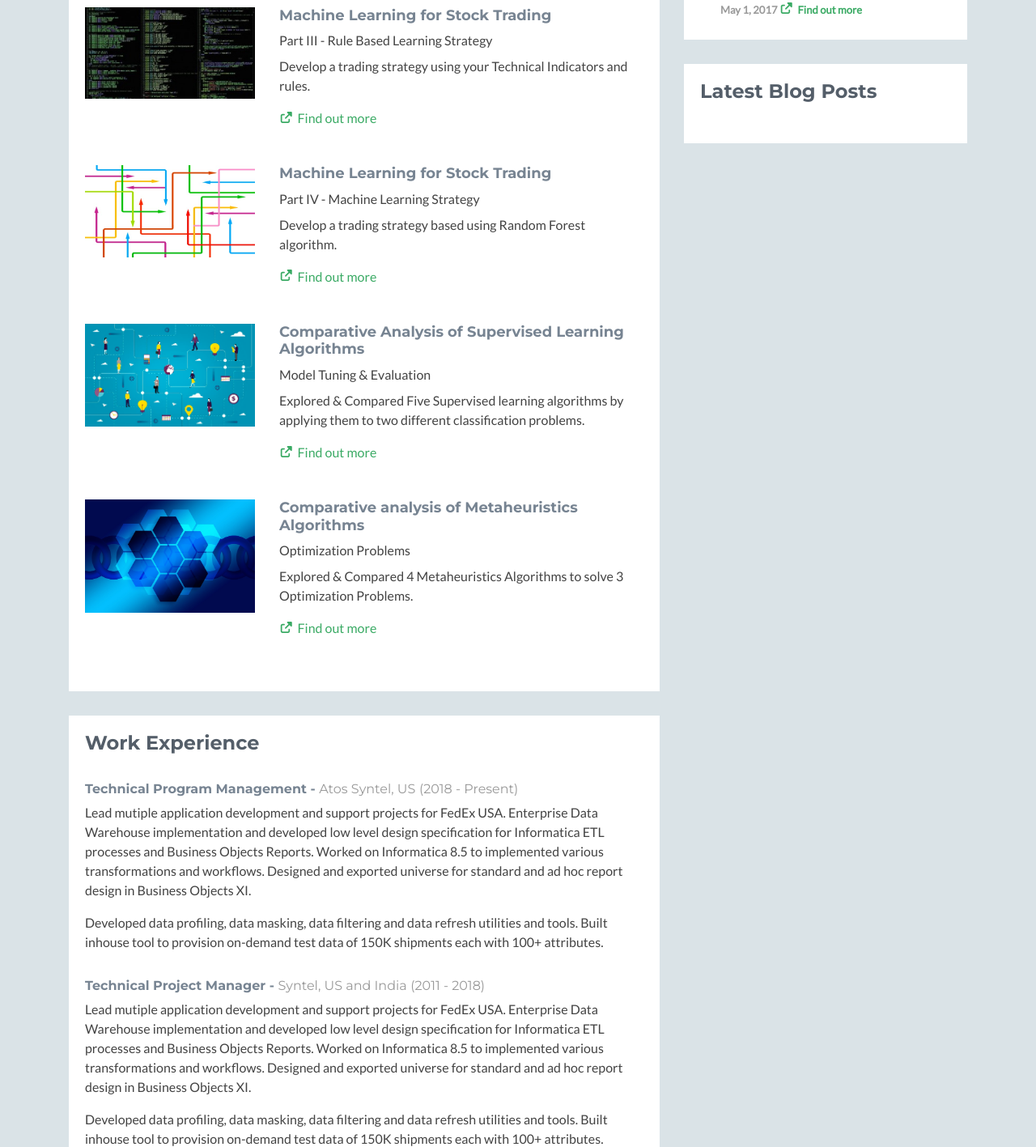
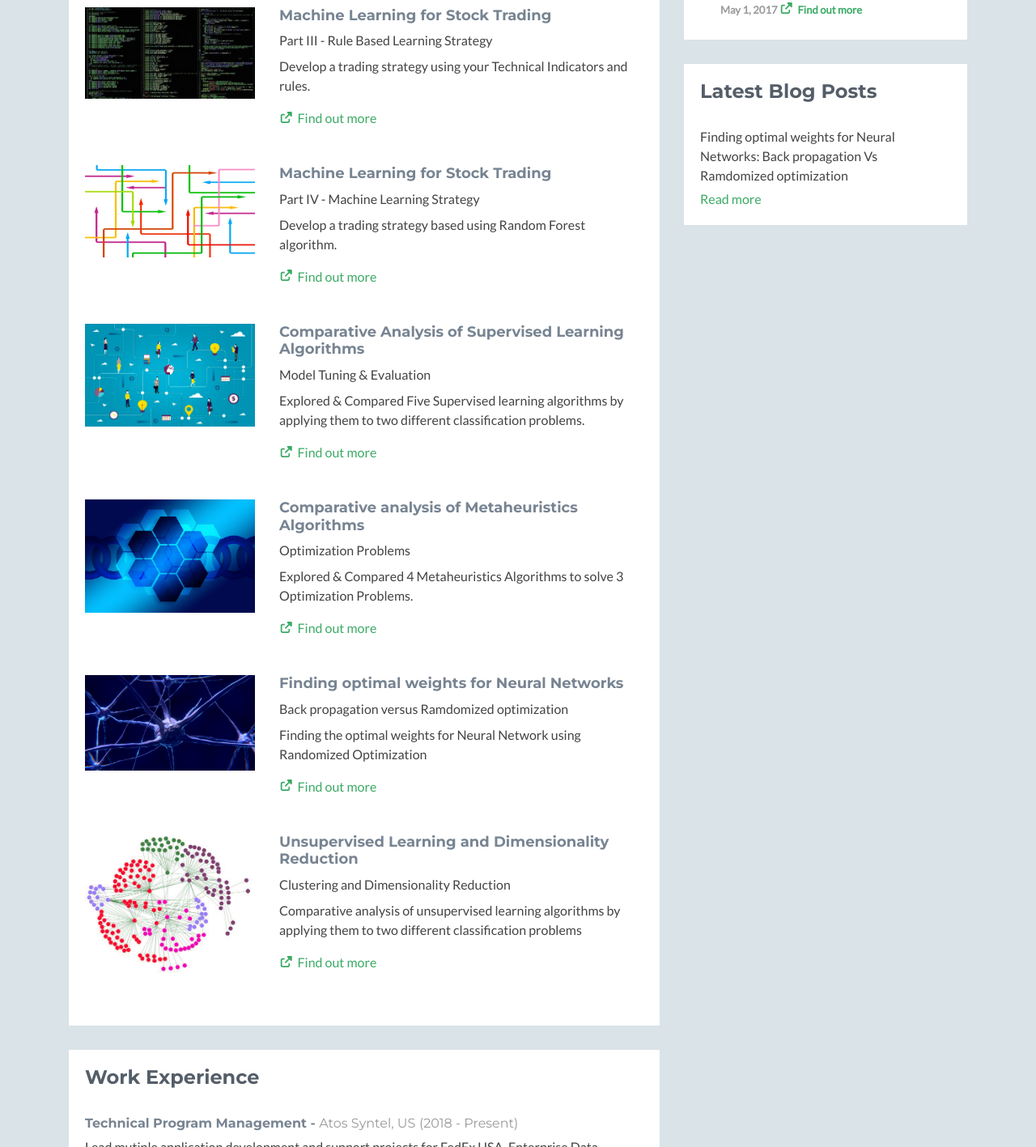
Before and after one commit to abhijitdesh/abhijitdesh, a plain HTML site: page index.html in a window 1280 px wide. Shown: the part 1558-2975 px from the top of the page at 81% size. Drawn offline with nearby package versions, Linux system fonts and the light colour scheme; no server answers; a script that the page names is missing; some icons are missing.

Commit message:
index update

```diff
--- a/index.html
+++ b/index.html
@@ -181,6 +181,30 @@
                                 </div><!--//desc-->
                             </div><!--//item-->
 
+							<div class="item row">
+                                <a class="col-md-4 col-12" href="./pr11.html" target="_blank">
+                                <img class="img-fluid project-image" src="assets/images/projects/11.jpg" alt="project name" />
+                                </a>
+                                <div class="desc col-md-8 col-12">
+                                    <h3 class="title"><a href="./pr11.html" target="_blank">Finding optimal weights for Neural Networks</a></h3>
+                                    <p class="mb-2">Back propagation versus Ramdomized optimization</p>
+									<p>Finding the optimal weights for Neural Network using Randomized Optimization</p>
+                                    <p><a class="more-link" href="./pr11.html" target="_blank"><i class="fas fa-external-link-alt"></i>Find out more</a></p>
+                                </div>
+                            </div>
+
+							<div class="item row">
+                                <a class="col-md-4 col-12" href="./pr12.html" target="_blank">
+                                <img class="img-fluid project-image" src="assets/images/projects/12.jpg" alt="project name" />
+                                </a>
+                                <div class="desc col-md-8 col-12">
+                                    <h3 class="title"><a href="./pr12.html" target="_blank">Unsupervised Learning and Dimensionality Reduction</a></h3>
+                                    <p class="mb-2">Clustering and Dimensionality Reduction</p>
+									<p>Comparative analysis of unsupervised learning algorithms by applying them to two different classification problems</p>
+                                    <p><a class="more-link" href="./pr12.html" target="_blank"><i class="fas fa-external-link-alt"></i>Find out more</a></p>
+                                </div>
+                            </div>
+
                         </div><!--//content-->
                     </div><!--//section-inner-->
                 </section><!--//section-->
@@ -314,13 +338,20 @@
                 </aside><!--//section-->
 
 
-                <aside class="blog aside section">
+				<aside class="blog aside section">
                     <div class="section-inner">
                         <h2 class="heading">Latest Blog Posts</h2>
+						<div class="items">
+							<div class="item" style="">
+								<h3 class="level-title"><a href="./pr11.html" target="_blank"></a></h3>
+								<div>
+									<p>Finding optimal weights for Neural Networks: Back propagation Vs Ramdomized optimization</p>
+									<a class="more-link" href="./pr11.html" target="_blank">Read more</a>
+							</div>	</div>
+						</div>
+					</div><!--//section-inner-->
+                </aside>
 
-                        </div><!--//content-->
-                    </div><!--//section-inner-->
-                </aside><!--//section-->
 
 
             </div><!--//secondary-->
```
Also changed, not shown: assets/images/projects/11.jpg (added), assets/images/projects/12.jpg (added).
